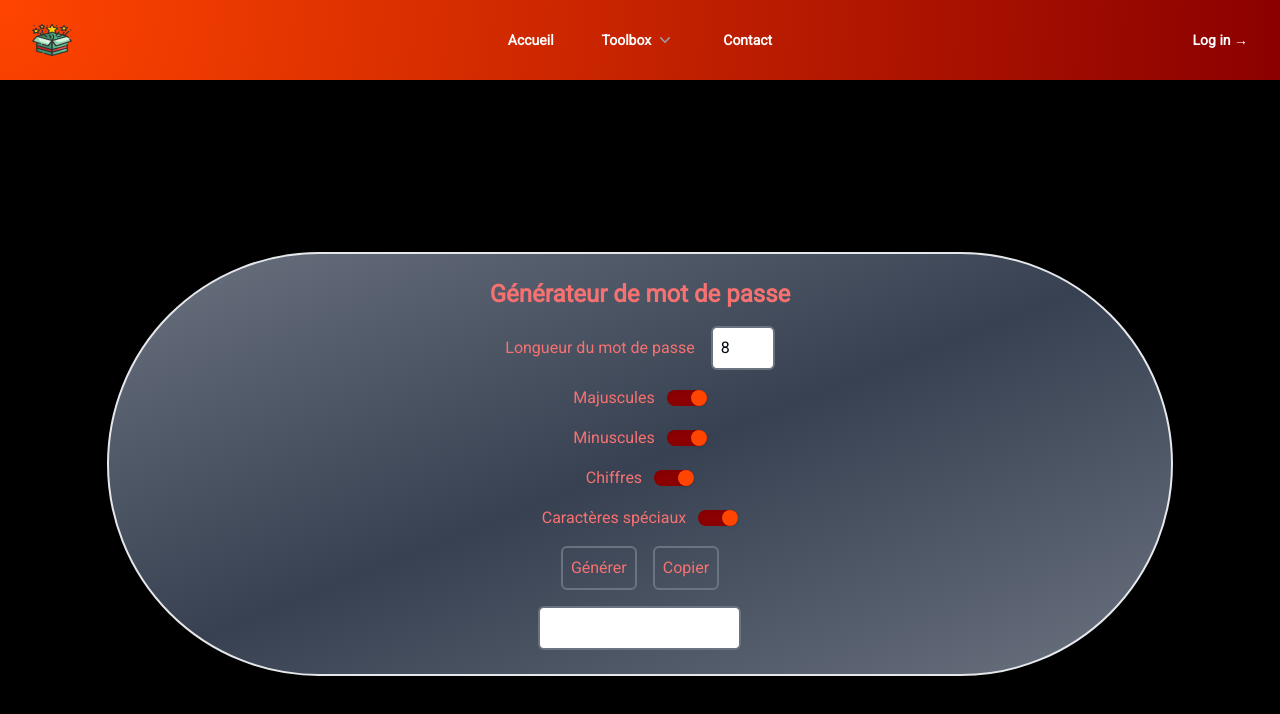
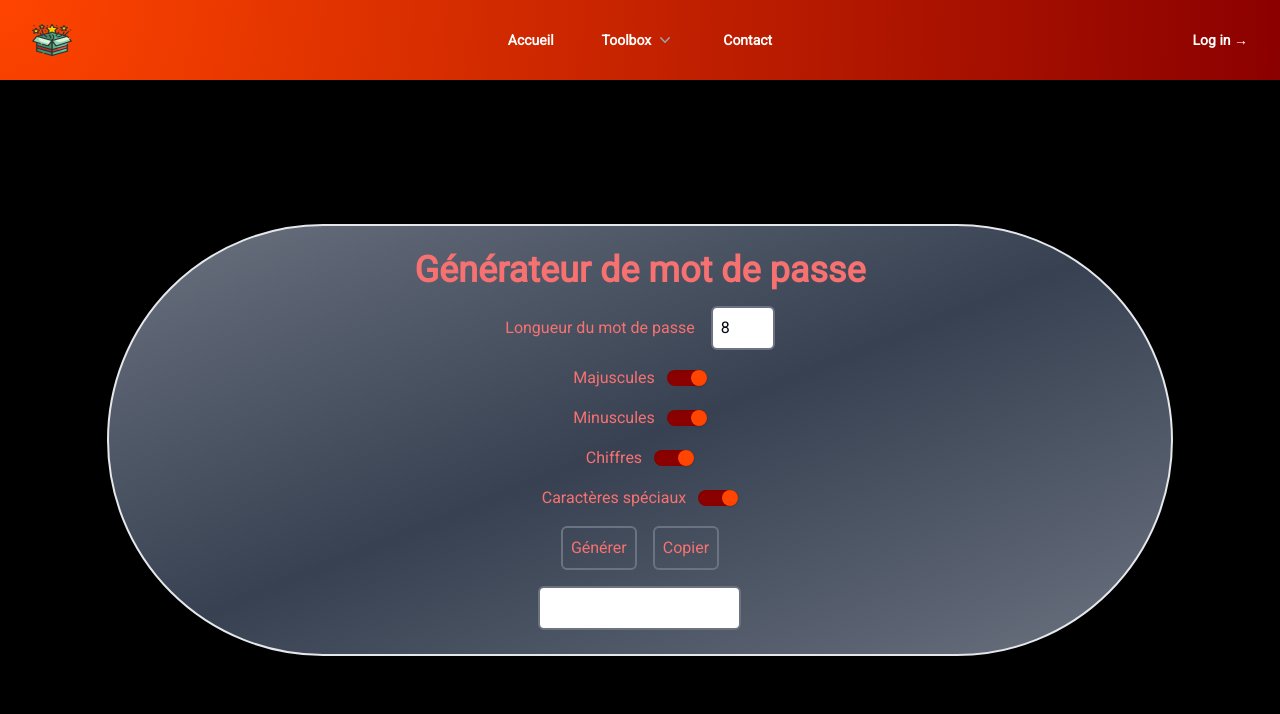
Before and after one commit to almoha73/toolbox, a Next.js app: page /PasswordGenerator in a window 1280 px wide. Shown: the top 714 px of the page. Built offline with nearby package versions, Linux system fonts and the light colour scheme.

Commit message:
calculatrice / password generator

```diff
--- a/src/components/Modal.tsx
+++ b/src/components/Modal.tsx
@@ -23,8 +23,8 @@ interface ModalProps {
 
     return (
       <div className="fixed top-0 left-0 right-0 bottom-0 bg-gray-800 bg-opacity-50 flex justify-center items-center z-50">
-        <div className="bg-white rounded-xl p-8">
-          <p className="text-center text-2xl font-bold">{title}</p>
+        <div className="bg-white rounded-xl lg:p-8 p-4">
+          <p className="text-center lg:text-2xl text-lg font-bold">{title}</p>
         </div>
       </div>
     );
--- a/src/pages/PasswordGenerator/index.tsx
+++ b/src/pages/PasswordGenerator/index.tsx
@@ -3,14 +3,6 @@ import Modal from "@/components/Modal";
 import Navbar from "@/components/Navbar";
 import React from "react";
 
-// créer un générateur de mot de passe
-// 1. créer un formulaire avec un input pour la longueur du mot de passe
-// 2. créer un bouton pour générer le mot de passe
-// 3. créer un state pour stocker le mot de passe
-// 4. créer une fonction pour générer le mot de passe
-// 5. créer une fonction pour copier le mot de passe dans le presse papier
-// 6. créer la possibilité de générer un mot de passe avec des lettres minuscules, majuscules, des chiffres et des caractères spéciaux
-// 7. créer la possibilité de choisir la longueur du mot de passe
 
 const PasswordGenerator = () => {
   const [password, setPassword] = React.useState<string>("");
@@ -79,8 +71,8 @@ const PasswordGenerator = () => {
       <div className="flex flex-col w-full min-h-screen ">
         <Navbar />
         <main className="bg-black flex-1 flex items-center z-10">
-          <div className="bg-gray-800 bg-gradient-to-br from-gray-500 via-gray-700 to-gray-500 border-2 h-auto mt-32 p-6 flex flex-col justify-center items-center md:w-10/12 mx-auto rounded-full text-red-400">
-            <h1 className="text-center text-4xl md:text-2xl font-bold mb-4 ">
+          <div className="bg-gray-800 bg-gradient-to-br from-gray-500 via-gray-700 to-gray-500 border-2 h-auto mt-20 p-6 flex flex-col justify-center items-center w-11/12 md:w-10/12 mx-auto lg:rounded-full text-red-400">
+            <h1 className="text-center text-2xl lg:text-4xl md:text-2xl font-bold mb-4 ">
               Générateur de mot de passe
             </h1>
             <div className="flex flex-col items-center justify-center gap-4">
```
